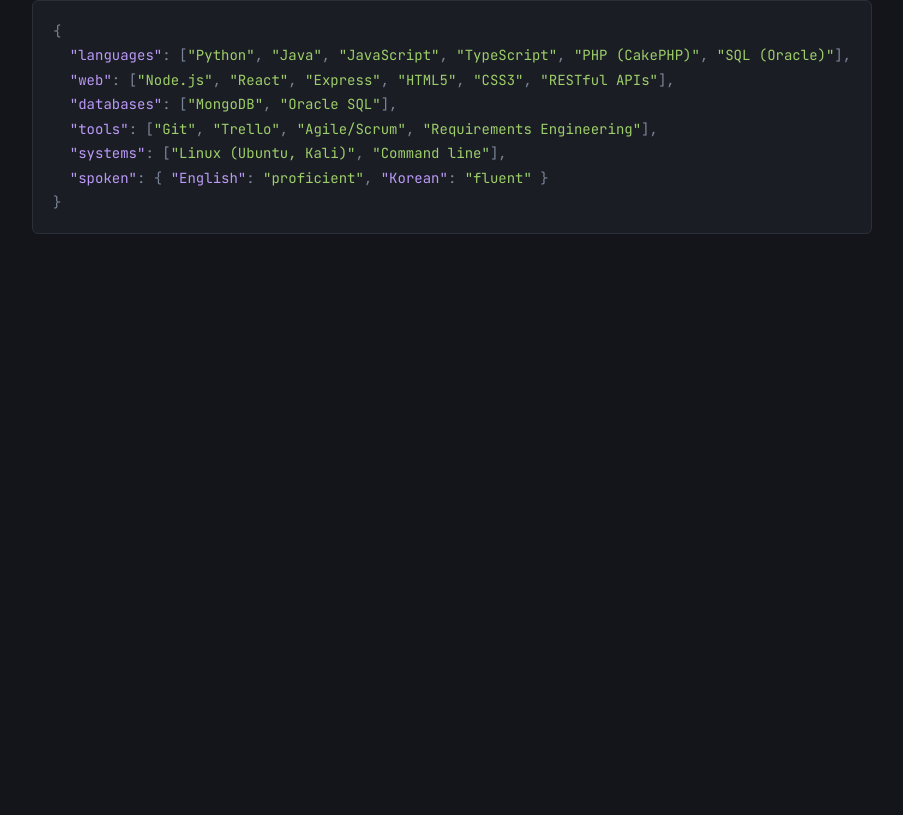
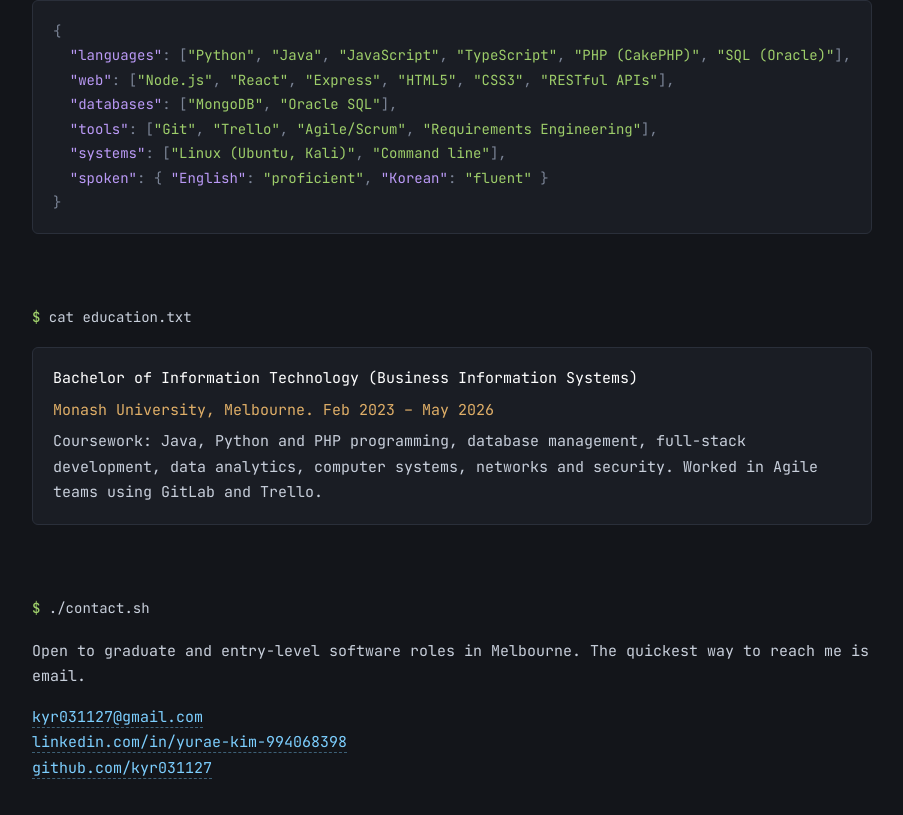
Before and after one commit to kyr031127/portfolio, a React (Vite) app: page / in a window 1280 px wide. Shown: the part 1925-2740 px from the top of the page, without its empty margins (188-1091 px from the left). Before the commit the page ends 2255 px from the top, so only its background shows below. Built offline with nearby package versions, Linux system fonts and the light colour scheme.

Commit message:
Added education and contact sections

```diff
--- a/src/App.tsx
+++ b/src/App.tsx
@@ -1,3 +1,5 @@
+import Contact from './components/Contact'
+import Education from './components/Education'
 import Experience from './components/Experience'
 import Header from './components/Header'
 import Hero from './components/Hero'
@@ -13,6 +15,8 @@
         <Experience />
         <Projects />
         <Skills />
+        <Education />
+        <Contact />
       </main>
     </>
   )
--- /dev/null
+++ b/src/components/Contact.tsx
@@ -0,0 +1,21 @@
+import { profile } from '../data/profile'
+import Section from './Section'
+
+export default function Contact() {
+  return (
+    <Section id="contact" command="./contact.sh">
+      <p>Open to graduate and entry-level software roles in Melbourne. The quickest way to reach me is email.</p>
+      <p>
+        <a href={`mailto:${profile.email}`}>{profile.email}</a>
+        <br />
+        <a href={profile.linkedin} target="_blank" rel="noopener noreferrer">
+            {profile.linkedin.replace('https://', '')}
+        </a>
+        <br />
+        <a href={profile.github} target="_blank" rel="noopener noreferrer">
+            {profile.github.replace('https://', '')}
+        </a>
+      </p>
+    </Section>
+  )
+}
--- /dev/null
+++ b/src/components/Education.css
@@ -0,0 +1,22 @@
+.edu {
+  padding: 18px 20px;
+  background: var(--panel);
+  border: 1px solid var(--line);
+  border-radius: 6px;
+}
+
+.edu p {
+  margin: 0 0 6px;
+}
+
+.edu p:last-child {
+  margin-bottom: 0;
+}
+
+.edu-degree {
+  color: #fff;
+}
+
+.edu-school {
+  color: var(--amber);
+}
--- /dev/null
+++ b/src/components/Education.tsx
@@ -0,0 +1,17 @@
+import { education } from '../data/education'
+import Section from './Section'
+import './Education.css'
+
+export default function Education() {
+  return (
+    <Section id="education" command="cat education.txt">
+      <div className="edu">
+        <p className="edu-degree">{education.degree}</p>
+        <p className="edu-school">
+          {education.school}. {education.period}
+        </p>
+        <p>Coursework: {education.coursework}</p>
+      </div>
+    </Section>
+  )
+}
--- a/src/components/Hero.tsx
+++ b/src/components/Hero.tsx
@@ -23,6 +23,9 @@
           <a className="btn" href={profile.linkedin} target="_blank" rel="noopener noreferrer">
             linkedin
           </a>
+          <a className="btn" href={profile.github} target="_blank" rel="noopener noreferrer">
+            github
+          </a>
         </div>
       </div>
     </section>
--- /dev/null
+++ b/src/data/education.ts
@@ -0,0 +1,7 @@
+export const education = {
+  degree: 'Bachelor of Information Technology (Business Information Systems)',
+  school: 'Monash University, Melbourne',
+  period: 'Feb 2023 – May 2026',
+  coursework:
+    'Java, Python and PHP programming, database management, full-stack development, data analytics, computer systems, networks and security. Worked in Agile teams using GitLab and Trello.',
+}
--- a/src/data/profile.ts
+++ b/src/data/profile.ts
@@ -1,8 +1,9 @@
 export const profile = {
   name: 'Yurae Kim',
-  role: 'Software / Full-Stack Developer & Business Analyst, Melbourne VIC',
+  role: 'Full-stack developer, Melbourne VIC',
   summary:
-    'Monash University Bachelor of Information Technology (Business Information Systems) graduate. I turn business requirements into working web applications, from scoping and database design through to deployment. Currently looking for an entry-level Software Developer or Full-Stack Developer role.',
+    'Monash University Business Information Systems graduate. I turn business requirements into working web applications, from scoping and database design through to deployment. Currently looking for an entry-level Software Developer or Full-Stack Developer role.',
   email: 'kyr031127@gmail.com',
   linkedin: 'https://linkedin.com/in/yurae-kim-994068398',
+  github: 'https://github.com/kyr031127',
 }
```
